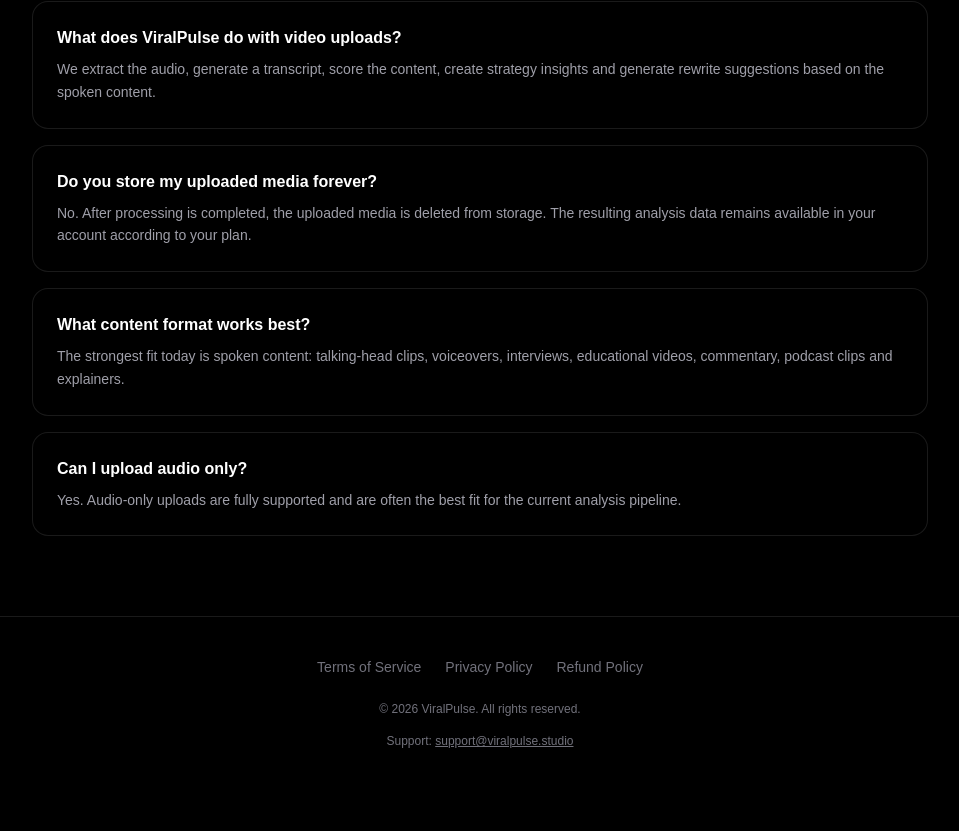
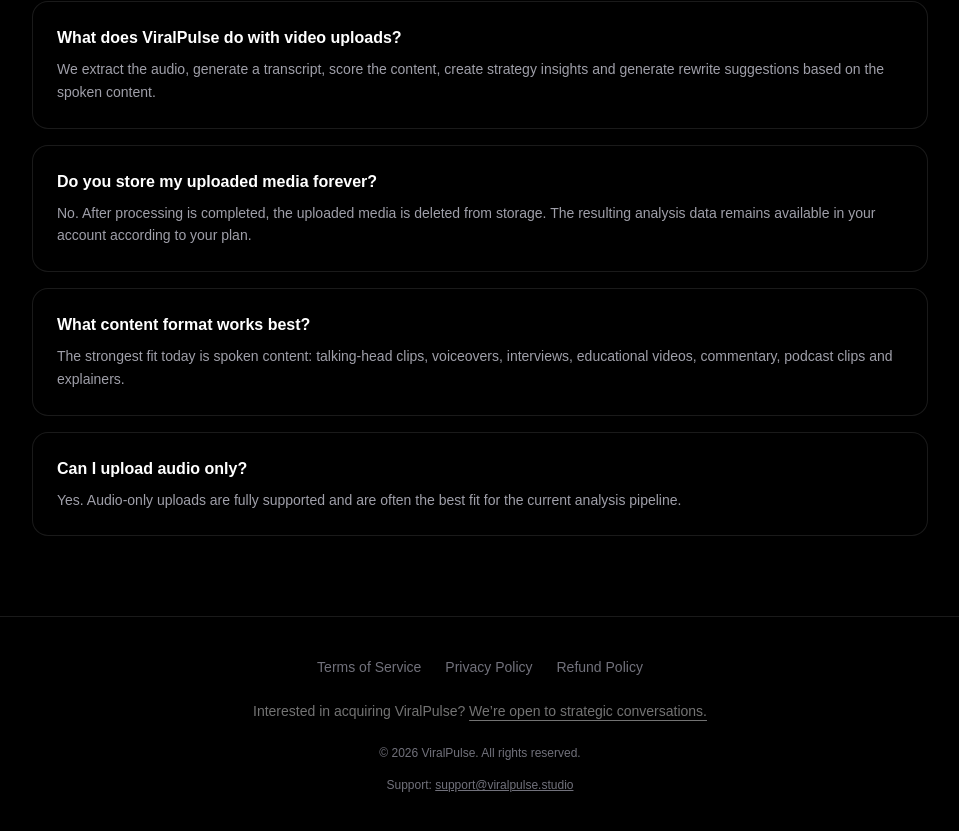
Before and after one commit to nicolaslezard-sketch/viralpulse, a Next.js app: page / in a window 1280 px wide. Shown: the part 4894-5725 px from the top of the page, without its empty margins (160-1119 px from the left). Before the commit the page ends 5683 px from the top, so only its background shows below. Built offline with nearby package versions, Linux system fonts and the light colour scheme; no server answers.

Commit message:
Update page.tsx

```diff
--- a/src/app/page.tsx
+++ b/src/app/page.tsx
@@ -23,7 +23,7 @@
 
       {/* HERO */}
       <section className="mx-auto max-w-6xl px-6 pb-8 pt-12 text-center md:pt-16">
-        <div className="inline-flex items-center gap-2 rounded-full border border-white/10 bg-gradient-to-r from-white/[0.06] to-white/[0.03] px-4 py-2 text-sm font-medium text-white/85 shadow-[0_0_0_1px_rgba(255,255,255,0.03)] backdrop-blur-md">
+        <div className="inline-flex items-center gap-2 rounded-full border border-white/10 bg-linear-to-r from-white/[0.06] to-white/[0.03] px-4 py-2 text-sm font-medium text-white/85 shadow-[0_0_0_1px_rgba(255,255,255,0.03)] backdrop-blur-md">
           <span className="inline-block h-2 w-2 rounded-full bg-emerald-400 shadow-[0_0_10px_rgba(74,222,128,0.7)]" />
           <span>Early Access · Get feedback before you publish</span>
         </div>
@@ -404,6 +404,15 @@
               Refund Policy
             </a>
           </div>
+          <p className="mt-6 text-sm text-white/45">
+            Interested in acquiring ViralPulse?{" "}
+            <a
+              href="mailto:support@viralpulse.studio?subject=Acquiring%20ViralPulse"
+              className="underline underline-offset-4 hover:text-white/75 transition-colors"
+            >
+              We’re open to strategic conversations.
+            </a>
+          </p>
 
           <p className="mt-6 text-xs text-zinc-500">
             © {new Date().getFullYear()} ViralPulse. All rights reserved.
```
